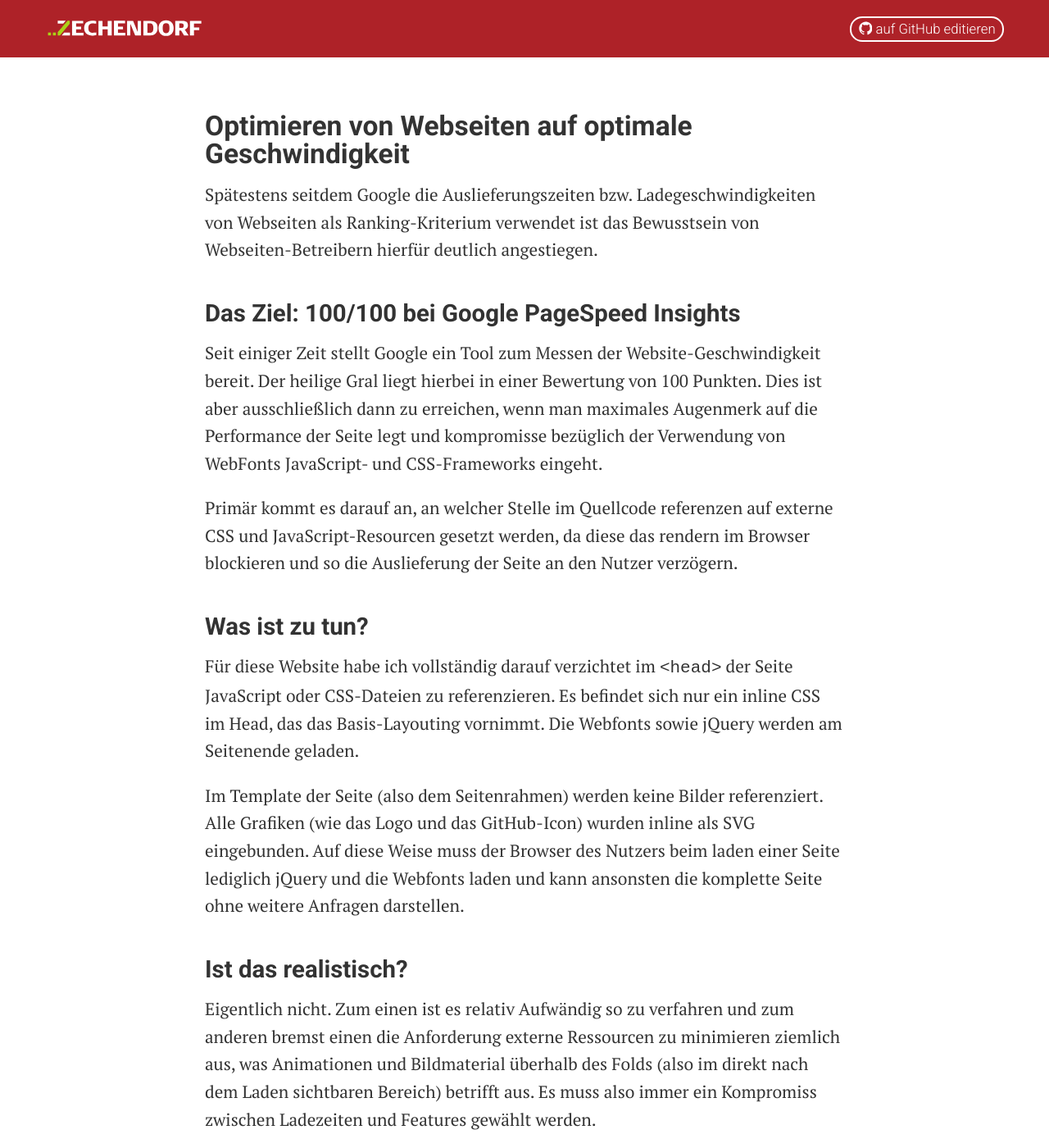
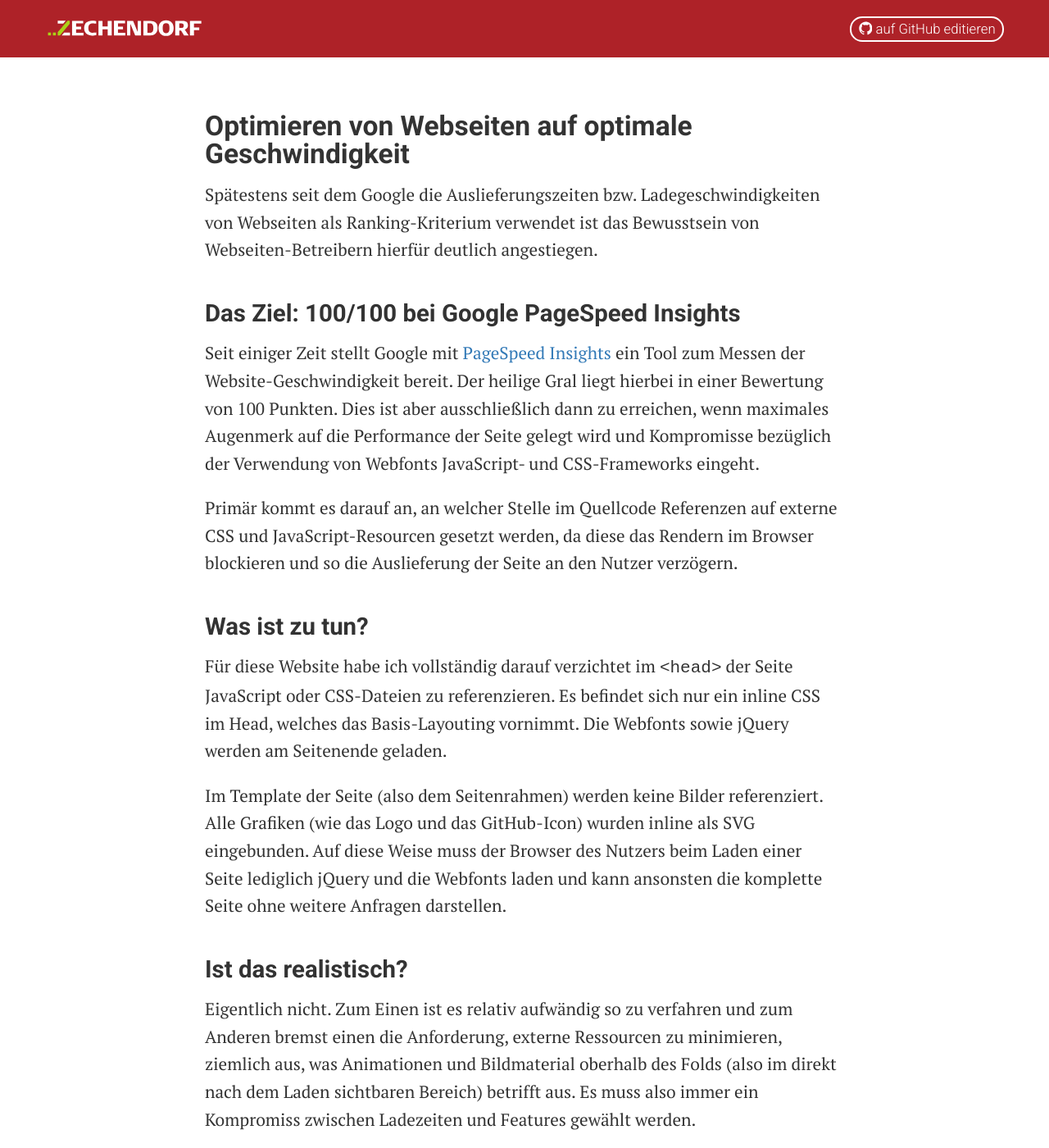
Before and after one commit to zechendorf/zechendorf.github.io, a Jekyll site: the page built from _posts/2016-12-05-maximale-geschwindigkeit.markdown, in a window 1280 px wide and 1400 px high. Shown: the whole window at 82% size. Built offline with Jekyll 4.4.1, drawn with Linux system fonts in a browser that asks for light colours.

Commit message:
maximale-geschwindigkeit typos and finetuning

```diff
--- a/_posts/2016-12-05-maximale-geschwindigkeit.markdown
+++ b/_posts/2016-12-05-maximale-geschwindigkeit.markdown
@@ -7,22 +7,24 @@
 
 # Optimieren von Webseiten auf optimale Geschwindigkeit
 
-Spätestens seitdem Google die Auslieferungszeiten bzw. Ladegeschwindigkeiten von Webseiten als Ranking-Kriterium verwendet ist das Bewusstsein von Webseiten-Betreibern hierfür deutlich angestiegen.
+Spätestens seit dem Google die Auslieferungszeiten bzw. Ladegeschwindigkeiten von Webseiten als Ranking-Kriterium verwendet ist das Bewusstsein von Webseiten-Betreibern hierfür deutlich angestiegen.
 
 ## Das Ziel: 100/100 bei Google PageSpeed Insights
 
-Seit einiger Zeit stellt Google ein Tool zum Messen der Website-Geschwindigkeit bereit. Der heilige Gral liegt hierbei in einer Bewertung von 100 Punkten. Dies ist aber ausschließlich dann zu erreichen, wenn man maximales Augenmerk auf die Performance der Seite legt und kompromisse bezüglich der Verwendung von WebFonts JavaScript- und CSS-Frameworks eingeht.
+Seit einiger Zeit stellt Google mit [PageSpeed Insights][pagespeed-insights] ein Tool zum Messen der Website-Geschwindigkeit bereit. Der heilige Gral liegt hierbei in einer Bewertung von 100 Punkten. Dies ist aber ausschließlich dann zu erreichen, wenn maximales Augenmerk auf die Performance der Seite gelegt wird und Kompromisse bezüglich der Verwendung von Webfonts JavaScript- und CSS-Frameworks eingeht.
 
-Primär kommt es darauf an, an welcher Stelle im Quellcode referenzen auf externe CSS und JavaScript-Resourcen gesetzt werden, da diese das rendern im Browser blockieren und so die Auslieferung der Seite an den Nutzer verzögern.
+Primär kommt es darauf an, an welcher Stelle im Quellcode Referenzen auf externe CSS und JavaScript-Resourcen gesetzt werden, da diese das Rendern im Browser blockieren und so die Auslieferung der Seite an den Nutzer verzögern.
 
 ## Was ist zu tun?
 
-Für diese Website habe ich vollständig darauf verzichtet im `<head>` der Seite JavaScript oder CSS-Dateien zu referenzieren. Es befindet sich nur ein inline CSS im Head, das das Basis-Layouting vornimmt. Die Webfonts sowie jQuery werden am Seitenende geladen.
+Für diese Website habe ich vollständig darauf verzichtet im `<head>` der Seite JavaScript oder CSS-Dateien zu referenzieren. Es befindet sich nur ein inline CSS im Head, welches das Basis-Layouting vornimmt. Die Webfonts sowie jQuery werden am Seitenende geladen.
 
-Im Template der Seite (also dem Seitenrahmen) werden keine Bilder referenziert. Alle Grafiken (wie das Logo und das GitHub-Icon) wurden inline als SVG eingebunden. Auf diese Weise muss der Browser des Nutzers beim laden einer Seite lediglich jQuery und die Webfonts laden und kann ansonsten die komplette Seite ohne weitere Anfragen darstellen.
+Im Template der Seite (also dem Seitenrahmen) werden keine Bilder referenziert. Alle Grafiken (wie das Logo und das GitHub-Icon) wurden inline als SVG eingebunden. Auf diese Weise muss der Browser des Nutzers beim Laden einer Seite lediglich jQuery und die Webfonts laden und kann ansonsten die komplette Seite ohne weitere Anfragen darstellen.
 
 ## Ist das realistisch?
 
-Eigentlich nicht. Zum einen ist es relativ Aufwändig so zu verfahren und zum anderen bremst einen die Anforderung externe Ressourcen zu minimieren ziemlich aus, was Animationen und Bildmaterial überhalb des Folds (also im direkt nach dem Laden sichtbaren Bereich) betrifft aus. Es muss also immer ein Kompromiss zwischen Ladezeiten und Features gewählt werden.
+Eigentlich nicht. Zum Einen ist es relativ aufwändig so zu verfahren und zum Anderen bremst einen die Anforderung, externe Ressourcen zu minimieren, ziemlich aus, was Animationen und Bildmaterial oberhalb des Folds (also im direkt nach dem Laden sichtbaren Bereich) betrifft aus. Es muss also immer ein Kompromiss zwischen Ladezeiten und Features gewählt werden.
 
 Für diese Seite habe ich mich für Ladezeiten entschieden - es ist ja schließlich nur ein Blog.
+
+[pagespeed-insights]: https://developers.google.com/speed/pagespeed/insights/?url=https%3A%2F%2Fwww.zechendorf.ch%2Fblog%2F2016%2F12%2F05%2Fmaximale-geschwindigkeit.html
```
